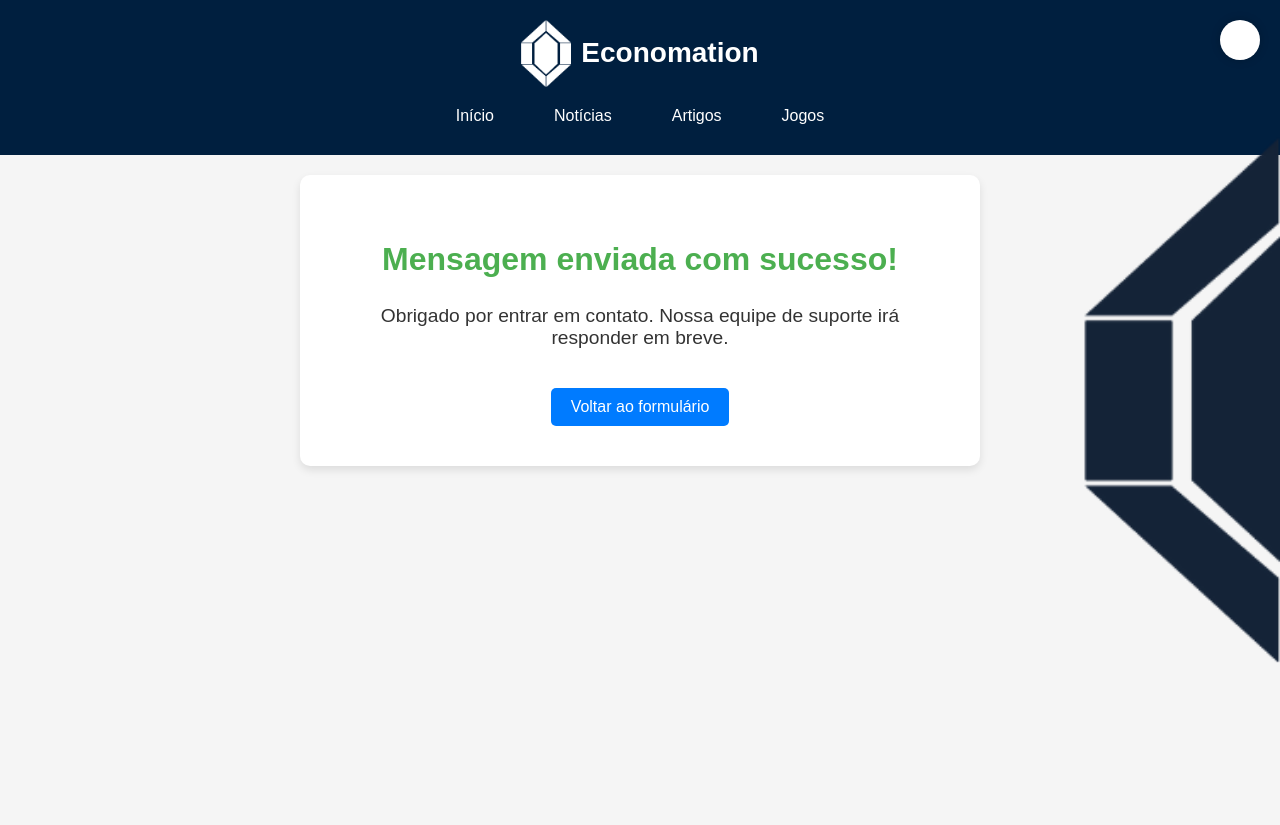
After one commit to Lhc128/projeto-software, a Django app: page /sucesso/ in a window 1280 px wide. The commit adds this page. Run offline with Django 5.2, Linux system fonts and the light colour scheme.

Commit message:
Criação de formulário para armazenas as mensagens da caixa de texto da página de suporte juntamente com seu CSS

```diff
--- a/Economation/static/styles.css
+++ b/Economation/static/styles.css
@@ -390,3 +390,38 @@ button:hover {
     margin: 0;
     padding: 0;
 }
+
+.sucesso-container {
+    text-align: center;
+    background-color: #ffffff;
+    padding: 40px;
+    border-radius: 10px;
+    box-shadow: 0 4px 8px rgba(0, 0, 0, 0.1);
+    width: 80%;  /* Limita a largura da caixa de mensagem */
+    max-width: 600px;  /* Limita a largura máxima */
+    margin: 20px auto;  /* Garante o centro da tela */
+}
+
+.sucesso-container h2 {
+    color: #4CAF50;
+    font-size: 2em;
+}
+
+.sucesso-container p {
+    font-size: 1.2em;
+    color: #333;
+}
+
+.sucesso-container a {
+    display: inline-block;
+    margin-top: 20px;
+    padding: 10px 20px;
+    background-color: #007bff;
+    color: white;
+    text-decoration: none;
+    border-radius: 5px;
+}
+
+.sucesso-container a:hover {
+    background-color: #0056b3;
+}
--- /dev/null
+++ b/Economation/templates/sucesso.html
@@ -0,0 +1,39 @@
+{% load static %}
+<!DOCTYPE html>
+<html lang="pt-br">
+<head>
+    <meta charset="UTF-8">
+    <meta name="viewport" content="width=device-width, initial-scale=1.0">
+    <title>Sucesso</title>
+    <link rel="stylesheet" href="{% static 'styles.css' %}">
+</head>
+<body>
+    <!-- Cabeçalho -->
+    <header>
+        <div class="header">
+            <div class="logo-container">
+                <img src="{% static 'images/logo.png' %}" alt="Logo Economation" class="logo">
+                <h1>Economation</h1>
+            </div>
+            <nav>
+                <a href="#">Início</a>
+                <a href="{% url 'noticias' %}" class="active">Notícias</a>
+                <a href="{% url 'artigos' %}">Artigos</a>
+                <a href="#">Jogos</a>
+            </nav>
+            <div class="user-circle"></div>
+        </div>
+    </header>
+
+    <div class="sucesso-container">
+        <h2>Mensagem enviada com sucesso!</h2>
+        <p>Obrigado por entrar em contato. Nossa equipe de suporte irá responder em breve.</p>
+        <a href="{% url 'suporte' %}">Voltar ao formulário</a>
+    </div>
+
+    <div class="logo-cortada">
+        <img src="{% static 'images/logo_cortada.png' %}" alt="Logo Cortada" class="logo">
+    </div>
+
+</body>
+</html>
--- a/Economation/views.py
+++ b/Economation/views.py
@@ -1,5 +1,27 @@
-from django.shortcuts import render
-from .models import User, MensagensSuporte, Cadastro
+from django.shortcuts import render, redirect
+from django import forms
+from .models import MensagensSuporte
+
+class MensagemSuporte(forms.Form):
+    nome = forms.CharField(max_length=100)
+    email = forms.EmailField()
+    telefone = forms.CharField(max_length=20)
+    mensagem = forms.CharField(widget=forms.Textarea)
+
+def suporte(request):
+    if request.method == 'POST':
+        form = MensagemSuporte(request.POST)
+        if form.is_valid():
+            MensagensSuporte.objects.create(
+                nome=form.cleaned_data['nome'],
+                email=form.cleaned_data['email'],
+                telefone=form.cleaned_data['telefone'],
+                mensagem=form.cleaned_data['mensagem']
+            )
+            return redirect('sucesso')  # Redireciona após o envio com sucesso
+    else:
+        form = MensagemSuporte()  # Cria um formulário vazio para GET
+    return render(request, 'suporte.html', {'form': form})
 
 def noticias(request):
     return render(request, 'noticias.html')
@@ -7,8 +29,5 @@ def noticias(request):
 def artigos(request):
     return render(request, 'artigos.html')
 
-def suporte(request):
-    return render(request, 'suporte.html')
-
-def inicial(request):
-    return render(request, 'inicial.html')
+def sucesso_view(request):
+    return render(request, 'sucesso.html')
--- a/django_project/urls.py
+++ b/django_project/urls.py
@@ -7,4 +7,5 @@ urlpatterns = [
     path('artigos/', views.artigos, name='artigos'),
     path('admin/', admin.site.urls),
     path('suporte/', views.suporte, name='suporte'),
+    path('sucesso/', views.sucesso_view, name='sucesso'),
 ]
```
Also changed, not shown: Economation/models.py (+4 -4 lines), Economation/templates/suporte.html (+17 -4 lines), Economation/migrations/0006_alter_mensagenssuporte_email_and_more.py (added).
